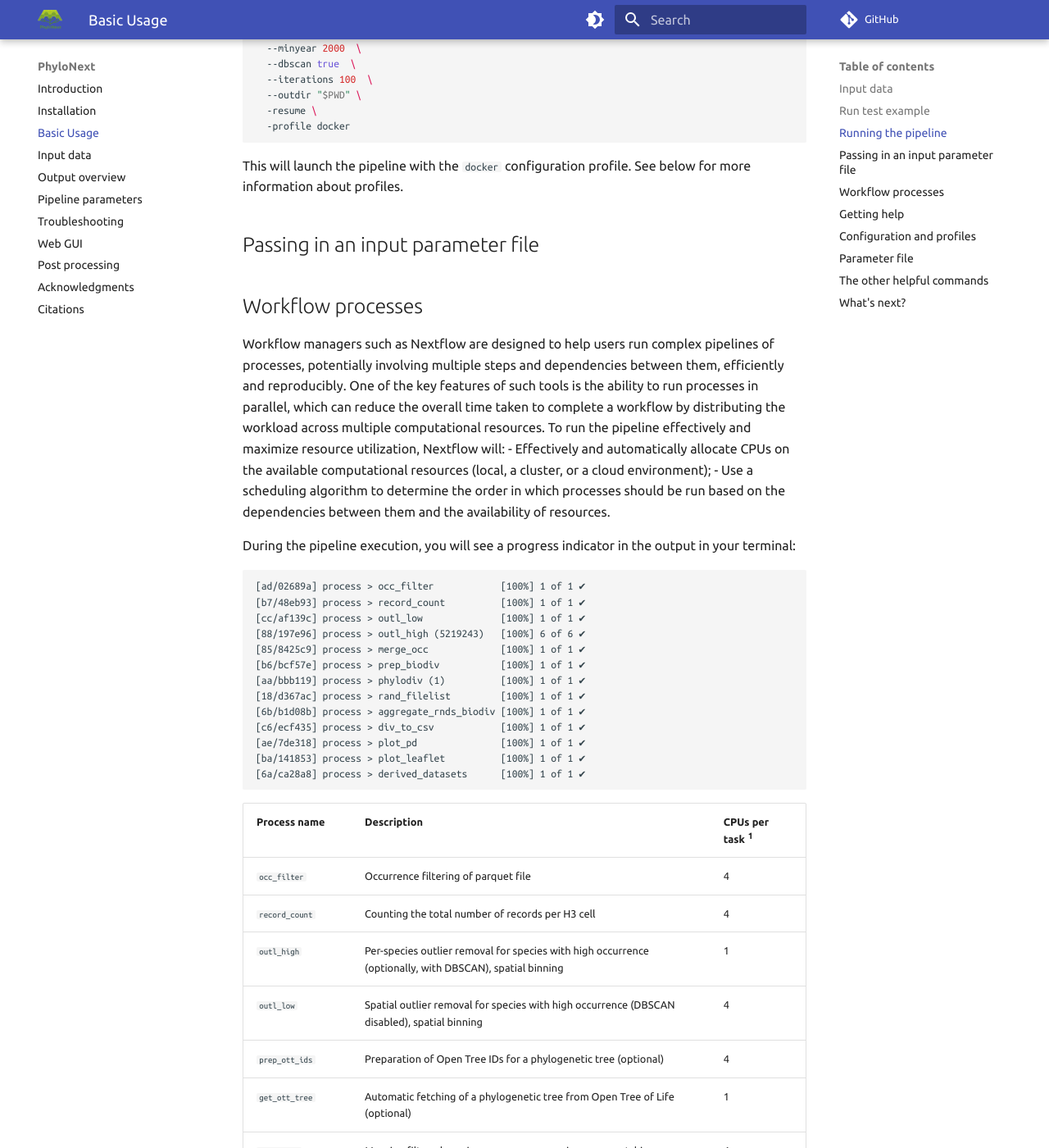
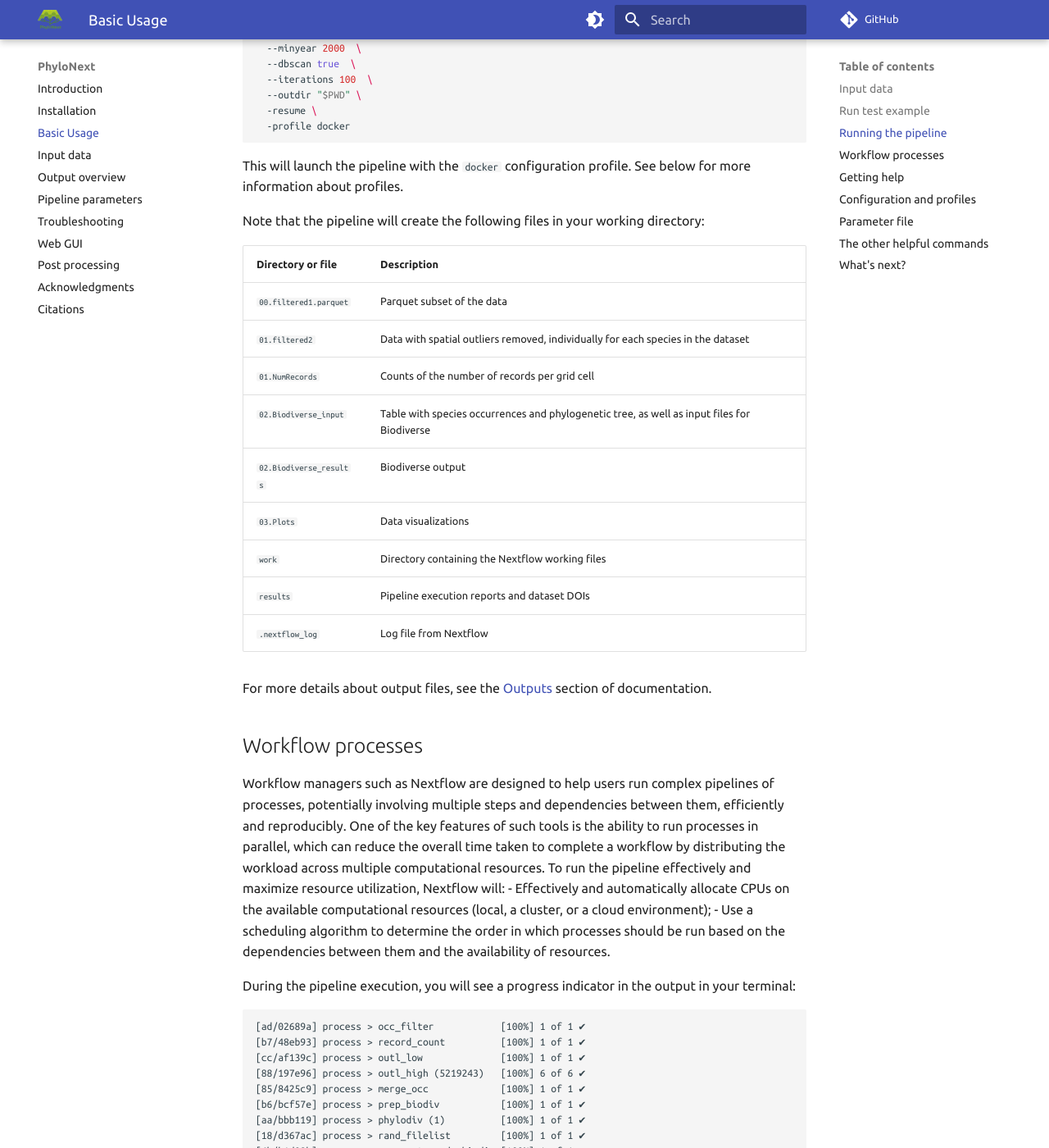
Before and after one commit to vmikk/phylonext_manual, an MkDocs documentation site: the page built from docs/usage.md, in a window 1280 px wide and 1400 px high, scrolled down 661 px. Shown: the whole window at 82% size. Built offline with MkDocs 1.6.1 and Material for MkDocs 9.7.7, drawn with Linux system fonts in a browser that asks for light colours; comment, search, counter and statistics services are not loaded.

Commit message:
Describe output

````diff
--- a/docs/usage.md
+++ b/docs/usage.md
@@ -34,7 +34,22 @@ nextflow run vmikk/phylonext -r main \
 ```
 This will launch the pipeline with the `docker` configuration profile. See below for more information about profiles.
 
-## Passing in an input parameter file
+Note that the pipeline will create the following files in your working directory:
+
+| Directory or file       | Description                                                                                 |
+| ----------------------- | ------------------------------------------------------------------------------------------- |
+| `00.filtered1.parquet`  | Parquet subset of the data                                                                  |
+| `01.filtered2`          | Data with spatial outliers removed, individually for each species in the dataset            |
+| `01.NumRecords`         | Counts of the number of records per grid cell                                               |
+| `02.Biodiverse_input`   | Table with species occurrences and phylogenetic tree, as well as input files for Biodiverse |
+| `02.Biodiverse_results` | Biodiverse output                                                                           |
+| `03.Plots`              | Data visualizations                                                                         |
+| `work`                  | Directory containing the Nextflow working files                                             |
+| `results`               | Pipeline execution reports and dataset DOIs                                                 |
+| `.nextflow_log`         | Log file from Nextflow                                                                      |
+
+For more details about output files, see the [Outputs](outputs.md) section of documentation.
+
 
 ## Workflow processes
 
````
